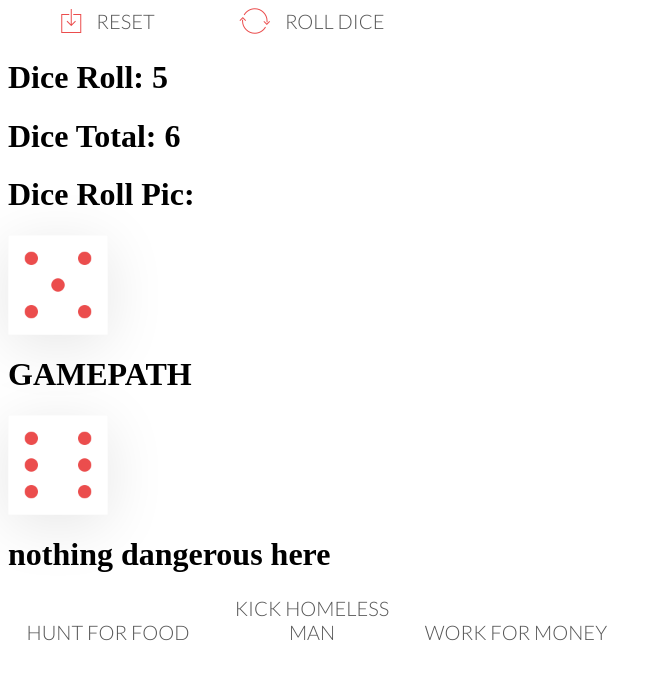
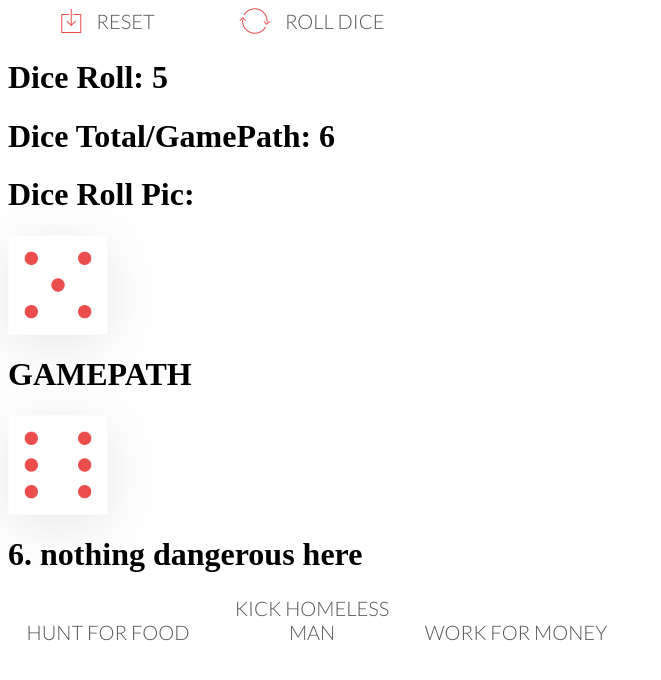
Before and after one commit to davieu/Adventure-Dice, a plain HTML site: page index.html in a window 1280 px wide. Both pictures are taken after a click on the button "ROLL DICE". Shown: the whole page, without its empty margins (0-661 px from the left). Drawn offline with nearby package versions, Linux system fonts and the light colour scheme.

Commit message:
initial/1st question implemented

```diff
--- a/index.html
+++ b/index.html
@@ -13,10 +13,11 @@
         <button class="btn-reset"><i class="ion-ios-download-outline"></i>Reset</button>
         <button class="btn-roll"><i class="ion-ios-loop"></i>Roll dice</button>
         <h1 class="dice-output">Dice Roll:</h1>
-        <h1 class="dice-total">Dice Total: 1</h1>
+        <h1 class="dice-total">Dice Total/GamePath: 1</h1>
         <h1>Dice Roll Pic:</h1><img src="" alt="dice" class="dice">
         <h1>GAMEPATH</h1>
         <img src="" alt="GAMEPATH" class="gamepath dice" >
+
         <div class=questions>
             <h1 class="question-asked">Questions here</h1>
             <button class="answers"></button>
--- a/script.js
+++ b/script.js
@@ -3,49 +3,36 @@ let diceTotal = 1;
 let innocentsKilled = 0;
 let karma = 0;
 let food = 2;
+
 let wholeQuestions = [];
-var btnAnswers = document.querySelectorAll('.answers');
-var btnArrays = Array.from(btnAnswers);
+let btnAnswers = document.querySelectorAll('.answers');
+let btnArrays = Array.from(btnAnswers);
 
 init();
 
 let gamePath =
 {
-    path1: [1, ['The journey has begun', 'hunt for food', 'slap your mother', 'do pushups and gain strength']],
-    path2: [2, ['nothing dangerous here', 'hunt for food', 'kick homeless man', 'work for money']],
-    path3: [3, ['you notice a kid begging for food', 'give him food', 'let him starve', 'kill him']],
-    path4: [4, ['you notice a kid begging for food', 'give him food', 'let him starve', 'kill him']],
-    path5: [5, ['you notice a kid begging for food', 'give him food', 'let him starve', 'kill him']],
-    path6: [6, ['nothing dangerous here', 'hunt for food', 'kick homeless man', 'work for money']],
-    path7: [7, ['nothing dangerous here', 'hunt for food', 'kick homeless man', 'work for money']],
-    path8: [8, ['nothing dangerous here', 'hunt for food', 'kick homeless man', 'work for money']],
-    path9: [9, ['you notice a kid begging for food', 'give him food', 'let him starve', 'kill him']],
-    path10: [10, ['nothing dangerous here', 'give him food', 'kick homeless man', 'work for money']],
-    path11: [11, ['nothing dangerous here', 'give him food', 'kick homeless man', 'work for money']],
-
+    path1: [1, ['1. The journey has begun', 'hunt for food', 'slap your mother', 'do pushups and gain strength']],
+    path2: [2, ['2. nothing dangerous here', 'hunt for food', 'kick homeless man', 'work for money']],
+    path3: [3, ['3. you notice a kid begging for food', 'give him food', 'let him starve', 'kill him']],
+    path4: [4, ['4. you notice a kid begging for food', 'give him food', 'let him starve', 'kill him']],
+    path5: [5, ['5. you notice a kid begging for food', 'give him food', 'let him starve', 'kill him']],
+    path6: [6, ['6. nothing dangerous here', 'hunt for food', 'kick homeless man', 'work for money']],
+    path7: [7, ['7. nothing dangerous here', 'hunt for food', 'kick homeless man', 'work for money']],
+    path8: [8, ['8. nothing dangerous here', 'hunt for food', 'kick homeless man', 'work for money']],
+    path9: [9, ['9. you notice a kid begging for food', 'give him food', 'let him starve', 'kill him']],
+    path10: [10, ['10. nothing dangerous here', 'give him food', 'kick homeless man', 'work for money']],
+    path11: [11, ['11. nothing dangerous here', 'give him food', 'kick homeless man', 'work for money']],
 }
 
-let gamePath2 =
-{
-    center: [],
-    north: [],
-    west: [],
-    east: [],
-    south: []
+console.log('gamePath: ', gamePath);
+
+document.querySelector('.question-asked').textContent = gamePath.path1[1][0]
+for (let i = 0; i < btnArrays.length; i++) {
+
+    btnArrays[i].textContent = gamePath.path1[1][i + 1];
 }
 
-
-console.log(gamePath);
-console.log('dice total: ' + diceTotal);
-
-//array data structure************* NOT USED
-// let gamePath = []
-// //How many paths can be taken
-// gameEnd = 20
-// //this is the length of the gamePath
-// for (var i = 0; i < gameEnd; i++) {
-//     gamePath[i] = i + 1
-// }
 
 //targets the dice-roll button. When clicked random dice rolls and targets gamepath
 document.querySelector('.btn-roll').addEventListener('click', () => {
@@ -55,56 +42,49 @@ document.querySelector('.btn-roll').addEventListener('click', () => {
 
     //target gamepath to manipulate data and to know which gamepath you are on.
     diceTotal += dice
-    document.querySelector('.dice-total').textContent = `Dice Total: ${diceTotal}`;
+    document.querySelector('.dice-total').textContent = `Dice Total/GamePath: ${diceTotal}`;
 
     let diceImg = document.querySelector('.dice');
     diceImg.style.display = 'block';
     diceImg.src = `img/dice-${dice}.png`
-    console.log('dice roll: ' + dice)
-    console.log('dice total: ' + diceTotal);
 
     let gamePic = document.querySelector('.gamepath');
     gamePic.style.display = 'block'
     gamePic.src = 'img/dice-' + gamePath['path' + diceTotal][0] + '.png'
 
     //testing/targeting gamepath object
-    var targetAnswers = gamePath['path' + diceTotal][1]
+    let targetAnswers = gamePath['path' + diceTotal][1]
 
     //making the targetAnswers equal to a global current questions array.
     wholeQuestions = targetAnswers
 
-    console.log('targetAnswers:', targetAnswers)
-    console.log('wholequestions:', wholeQuestions);
-
+    //puts the question asked in the DOM
     document.querySelector('.question-asked').textContent = wholeQuestions[0]
 
-    console.log(btnArrays.length)
-
     //changes the answers on each dice roll in the DOM
-    for (var i = 0; i < btnArrays.length; i++) {
+    for (let i = 0; i < btnArrays.length; i++) {
 
         btnArrays[i].textContent = wholeQuestions[i + 1];
-
     }
 })
 
+
 document.querySelector('.btn-reset').addEventListener('click', init);
 
+
+//resets game completely
 function init() {
-    dice = 0
+    dice = 1
     diceTotal = 1;
     innocentsKilled = 0;
     karma = 0;
     food = 0;
-    console.log(wholeQuestions)
+
     wholeQuestions = [];
     document.querySelector('.dice-output').textContent = 'Dice Roll:';
-    document.querySelector('.dice-total').textContent = `Dice Total: ${diceTotal}`;
+    document.querySelector('.dice-total').textContent = `Dice Total/GamePath: ${diceTotal}`;
     document.querySelector('.question-asked').textContent = ""
     btnArrays.forEach(cur => cur.textContent = "")
-    console.log('init dice total: ' + diceTotal);
-    console.log(wholeQuestions)
-
 
     document.querySelector('.dice').style.display = 'none';
     document.querySelector('.gamepath').style.display = 'none';
```
